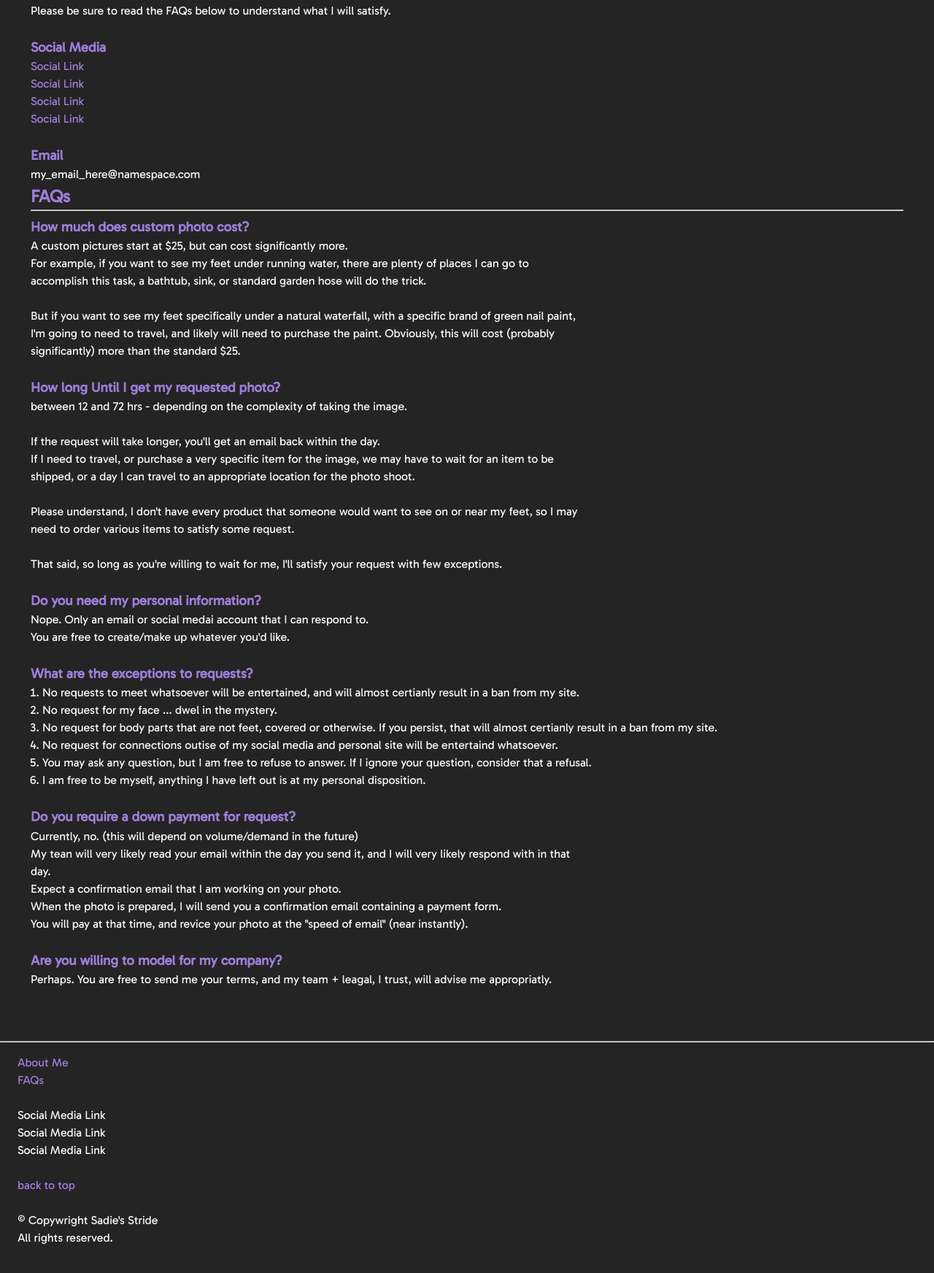
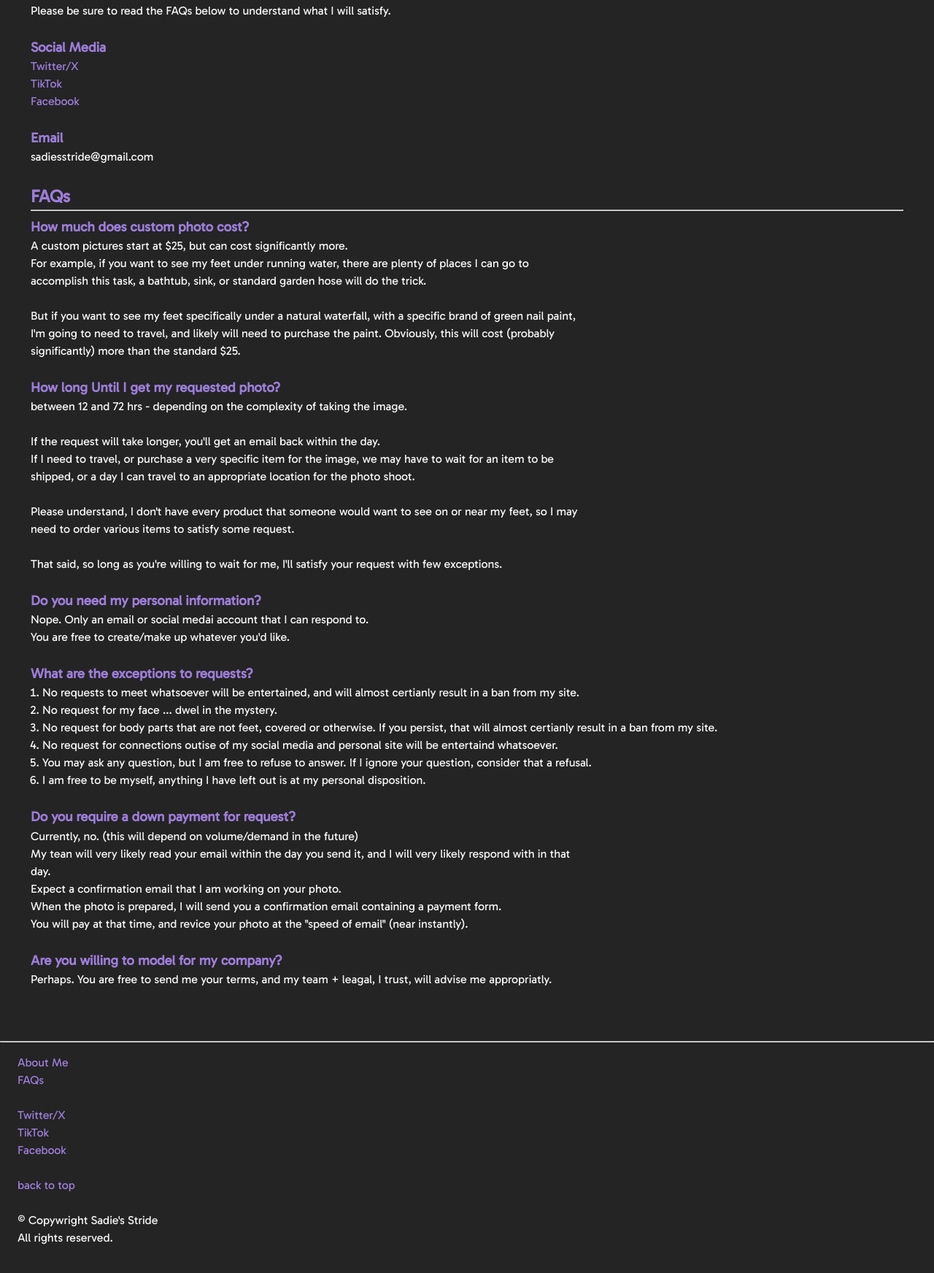
Before and after one commit to chessramone/SadiesStride, a plain HTML site: page requests.html in a window 1280 px wide. Shown: the part 240-1984 px from the top of the page at 73% size. Drawn offline with Linux system fonts and the light colour scheme.

Commit message:
add social media

```diff
--- a/requests.html
+++ b/requests.html
@@ -48,16 +48,17 @@
       <br>
 
       <h3> Social Media </h3>
-      <p><a href=''> Social Link </a></p>
-      <p><a href=''> Social Link </a></p>
-      <p><a href=''> Social Link </a></p>
-      <p><a href=''> Social Link </a></p>
+      <p> <a href="https://x.com/SadiesStride" target="_blank">Twitter/X </a> </p>
+      <p> <a href="https://www.tiktok.com/@sadiesstride" target="_blank">TikTok </a> </p>
+      <p> <a href="https://www.facebook.com/profile.php?id=61563778296448"
+	target="_blank">Facebook </a> </p>
       <br>
 
       <h3> Email</h3>
-      <p> my_email_here@namespace.com </p>
+      <p> sadiesstride@gmail.com </p>
+      <br>
 
-      <h2> FAQs </h2>
+      <h2 name='faqs'> FAQs </h2>
       <hr>
       <h3> How much does custom photo cost? </h3>
       <p> A custom pictures start at $25, but can cost significantly more.</p>
@@ -171,10 +172,13 @@
     <p><a href='about.html'> About Me </a></p>
     <p><a href='requests.html'> FAQs </a></p>
     <br>
-    <p> Social Media Link </p>
-    <p> Social Media Link </p>
-    <p> Social Media Link </p>
+
+    <p> <a href="https://x.com/SadiesStride" target="_blank">Twitter/X </a> </p>
+    <p> <a href="https://www.tiktok.com/@sadiesstride" target="_blank">TikTok </a> </p>
+    <p> <a href="https://www.facebook.com/profile.php?id=61563778296448"
+      target="_blank">Facebook </a> </p>
     <br>
+
     <p><a href='#top'> back to top </a></p>
     <br>
     <p> © Copywright Sadie's Stride <br> All rights reserved.</p>
```
Also changed, not shown: about.html (+6 -3 lines), gallery/area-52.html (+6 -3 lines), gallery/at-the-game.html (+6 -3 lines), gallery/bricks-and-stone.html (+6 -3 lines), gallery/feet-and-fire.html (+6 -3 lines), gallery/hardwood-pannel.html (+6 -3 lines), gallery/in-bed-with-me.html (+6 -3 lines), gallery/park-bench.html (+6 -3 lines), gallery/playing-ball.html (+6 -3 lines), gallery/sat-on-the-wall.html (+6 -3 lines), gallery/the-horse-track.html (+6 -3 lines), index.html (+5 -4 lines).
